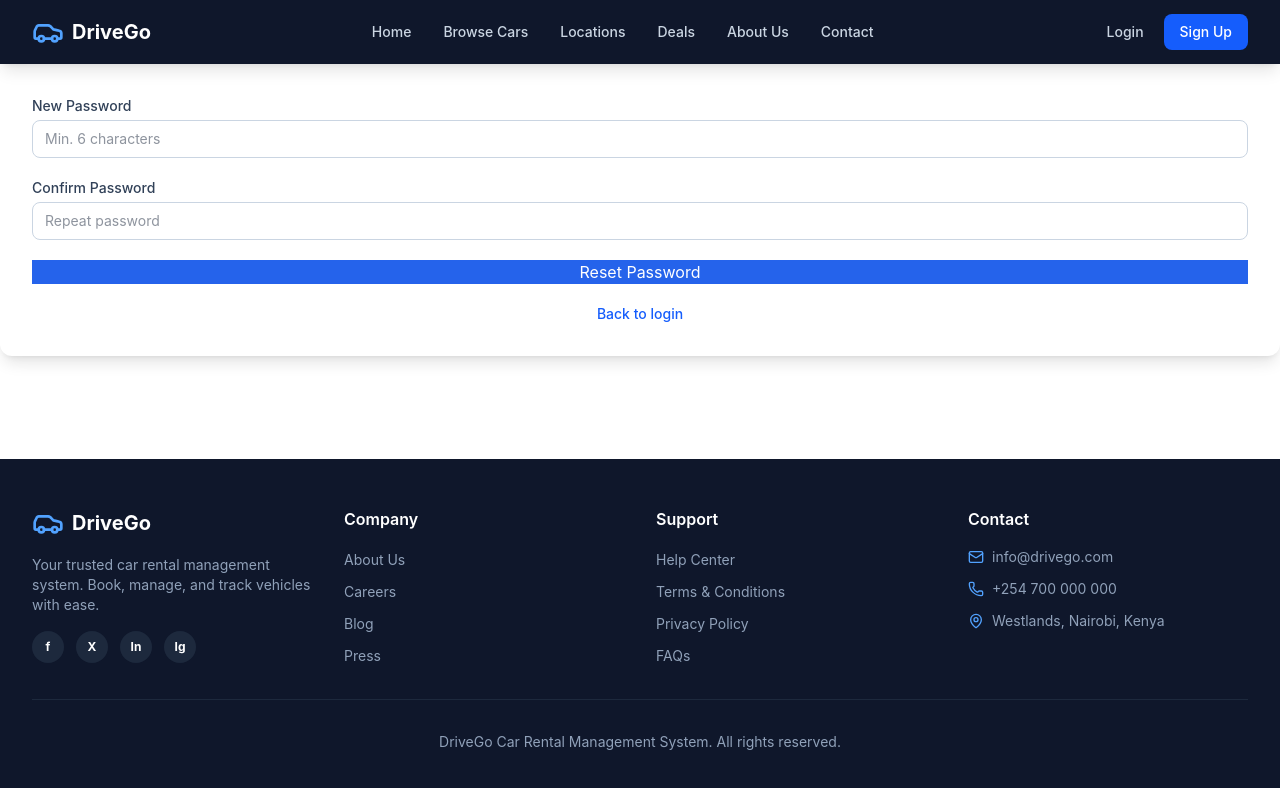
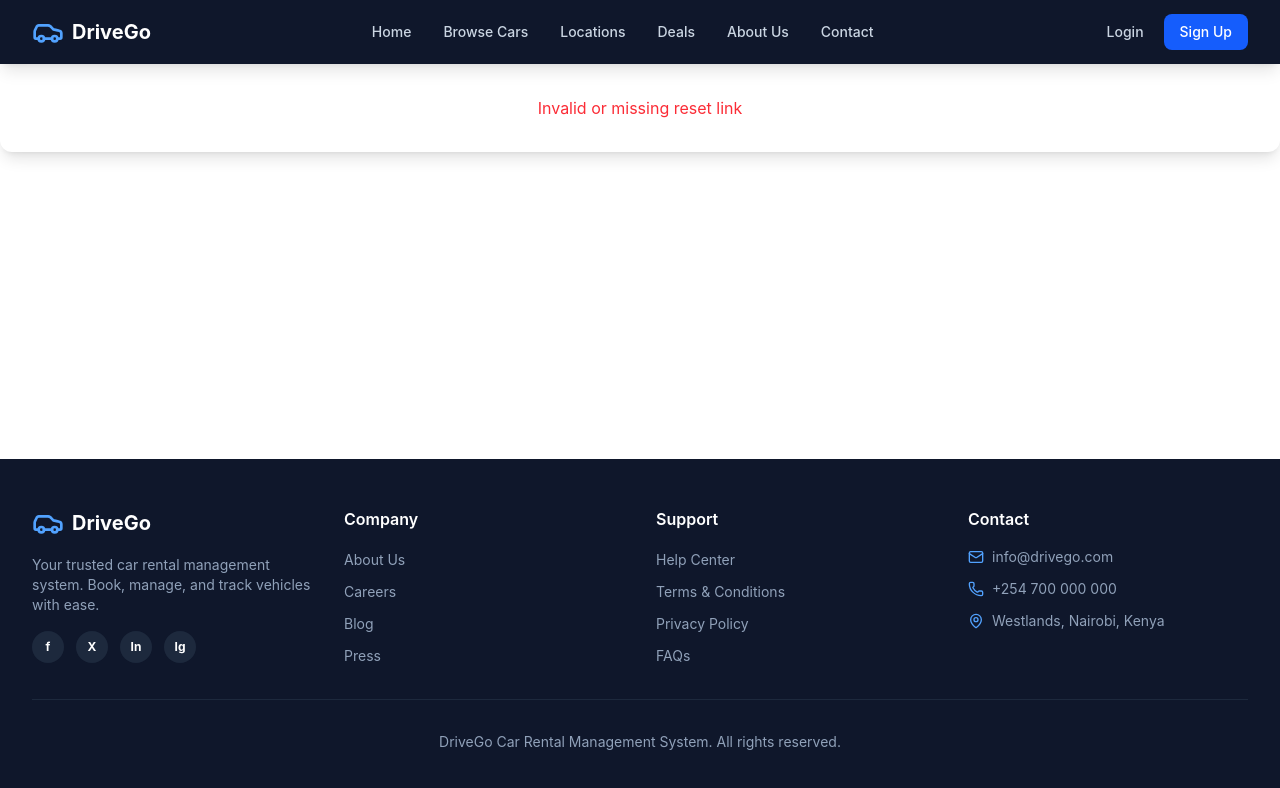
Before and after one commit to abdikadir-mohamed-dev/car-rental-management-system, a React (Vite) app in the folder crms-fronted/: page /auth/reset-password in a window 1280 px wide. Shown: the top 788 px of the page. Built offline with nearby package versions, Linux system fonts and the light colour scheme; no server answers.

Commit message:
fix: wire ResetPasswordPage to real resetPassword API call using query-string token

```diff
--- a/crms-fronted/src/pages/auth/ResetPasswordPage.jsx
+++ b/crms-fronted/src/pages/auth/ResetPasswordPage.jsx
@@ -1,76 +1,118 @@
-import { useState } from 'react'
-import { Link } from 'react-router-dom'
-import toast from 'react-hot-toast'
+import { useState } from "react";
+import { Link, useSearchParams } from "react-router-dom";
+import { resetPassword } from "../../services/authService";
+import toast from "react-hot-toast";
 
 function ResetPasswordPage() {
-  const [password, setPassword] = useState('')
-  const [confirmPassword, setConfirmPassword] = useState('')
-  const [errors, setErrors] = useState({})
-  const [loading, setLoading] = useState(false)
-  const [success, setSuccess] = useState(false)
+  const [searchParams] = useSearchParams();
+  const token = searchParams.get("token");
+  const [password, setPassword] = useState("");
+  const [confirmPassword, setConfirmPassword] = useState("");
+  const [errors, setErrors] = useState({});
+  const [loading, setLoading] = useState(false);
+  const [success, setSuccess] = useState(false);
 
-  const handleSubmit = (e) => {
-    e.preventDefault()
-    const newErrors = {}
-    if (!password) newErrors.password = 'Password is required'
-    else if (password.length < 6) newErrors.password = 'Password must be at least 6 characters'
-    if (password !== confirmPassword) newErrors.confirmPassword = 'Passwords do not match'
+  const handleSubmit = async (e) => {
+    e.preventDefault();
+    const newErrors = {};
+    if (!password) newErrors.password = "Password is required";
+    else if (password.length < 6)
+      newErrors.password = "Password must be at least 6 characters";
+    if (password !== confirmPassword)
+      newErrors.confirmPassword = "Passwords do not match";
 
     if (Object.keys(newErrors).length > 0) {
-      setErrors(newErrors)
-      return
+      setErrors(newErrors);
+      return;
     }
 
-    setLoading(true)
-    setTimeout(() => {
-      setSuccess(true)
-      toast.success('Password reset successfully!')
-      setLoading(false)
-    }, 800)
-  }
+    setLoading(true);
+    try {
+      await resetPassword(token, password);
+      setSuccess(true);
+      toast.success("Password reset successfully!");
+    } catch (err) {
+      toast.error(
+        err.response?.data?.message ||
+          err.message ||
+          "Failed to reset password",
+      );
+    } finally {
+      setLoading(false);
+    }
+  };
 
   return (
     <div className="bg-white rounded-xl shadow-lg p-8">
-      {success ? (
+      {!token ? (
+        <p className="text-center text-red-500">
+          Invalid or missing reset link
+        </p>
+      ) : success ? (
         <div className="text-center">
-          <h3 className="text-lg font-semibold text-slate-900 mb-2">Password Reset</h3>
-          <p className="text-slate-600 mb-4">Your password has been reset successfully.</p>
-          <Link to="/auth/login" className="text-blue-600 hover:underline font-medium">Back to login</Link>
+          <h3 className="text-lg font-semibold text-slate-900 mb-2">
+            Password Reset
+          </h3>
+          <p className="text-slate-600 mb-4">
+            Your password has been reset successfully.
+          </p>
+          <Link
+            to="/auth/login"
+            className="text-blue-600 hover:underline font-medium">
+            Back to login
+          </Link>
         </div>
       ) : (
         <form onSubmit={handleSubmit} className="space-y-5">
           <div>
-            <label className="block text-sm font-medium text-slate-700 mb-1">New Password</label>
+            <label className="block text-sm font-medium text-slate-700 mb-1">
+              New Password
+            </label>
             <input
               type="password"
               value={password}
               onChange={(e) => setPassword(e.target.value)}
-              className={`input ${errors.password ? 'border-red-500' : ''}`}
+              className={`input ${errors.password ? "border-red-500" : ""}`}
               placeholder="Min. 6 characters"
             />
-            {errors.password && <p className="text-red-500 text-sm mt-1">{errors.password}</p>}
+            {errors.password && (
+              <p className="text-red-500 text-sm mt-1">{errors.password}</p>
+            )}
           </div>
           <div>
-            <label className="block text-sm font-medium text-slate-700 mb-1">Confirm Password</label>
+            <label className="block text-sm font-medium text-slate-700 mb-1">
+              Confirm Password
+            </label>
             <input
               type="password"
               value={confirmPassword}
               onChange={(e) => setConfirmPassword(e.target.value)}
-              className={`input ${errors.confirmPassword ? 'border-red-500' : ''}`}
+              className={`input ${errors.confirmPassword ? "border-red-500" : ""}`}
               placeholder="Repeat password"
             />
-            {errors.confirmPassword && <p className="text-red-500 text-sm mt-1">{errors.confirmPassword}</p>}
+            {errors.confirmPassword && (
+              <p className="text-red-500 text-sm mt-1">
+                {errors.confirmPassword}
+              </p>
+            )}
           </div>
-          <button type="submit" className="btn-primary w-full" disabled={loading}>
-            {loading ? 'Resetting...' : 'Reset Password'}
+          <button
+            type="submit"
+            className="btn-primary w-full"
+            disabled={loading}>
+            {loading ? "Resetting..." : "Reset Password"}
           </button>
           <p className="text-center text-sm text-slate-600">
-            <Link to="/auth/login" className="text-blue-600 hover:underline font-medium">Back to login</Link>
+            <Link
+              to="/auth/login"
+              className="text-blue-600 hover:underline font-medium">
+              Back to login
+            </Link>
           </p>
         </form>
       )}
     </div>
-  )
+  );
 }
 
-export default ResetPasswordPage
+export default ResetPasswordPage;
```
